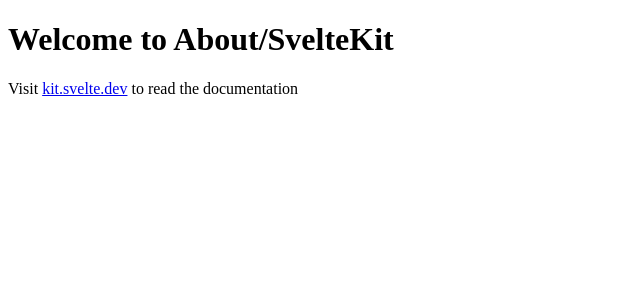
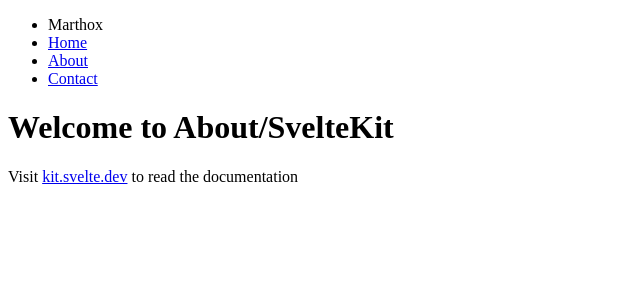
Before and after one commit to MarthoxGJ/Marthox, a SvelteKit app: page /about in a window 1280 px wide. Shown: the top 300 px of the page, without its empty margins (0-640 px from the left). Built offline with nearby package versions, Linux system fonts and the light colour scheme.

Commit message:
Add navbar (#3)

```diff
--- a/package.json
+++ b/package.json
@@ -29,5 +29,8 @@
 		"vite": "^4.4.2",
 		"vitest": "^0.32.2"
 	},
-	"type": "module"
+	"type": "module",
+	"dependencies": {
+		"sass": "^1.68.0"
+	}
 }
--- /dev/null
+++ b/src/components/navbar.svelte
@@ -0,0 +1,27 @@
+<script>
+    /**
+     * @type {Array<{name: string, url: string}>}
+     */
+    export let routes = [{
+        name: "Home",
+        url: "/"
+    }, {
+        name: "About",
+        url: "/about"
+    }, {
+        name: "Contact",
+        url: "/contact"}];
+</script>
+
+<nav>
+    <ul>
+        <li>
+            Marthox
+        </li>
+        {#each routes as route}
+            <li>
+                <a href={route.url}>{route.name}</a>
+            </li>
+        {/each}
+    </ul>
+</nav>
--- /dev/null
+++ b/src/routes/+layout.svelte
@@ -0,0 +1,11 @@
+<script>
+    import Navbar from "../components/navbar.svelte";
+</script>
+
+<Navbar />
+
+<slot/>
+
+<style lang="sass" >
+    @import "../../static/global.sass";
+</style>
--- /dev/null
+++ b/static/global.sass
@@ -0,0 +1,37 @@
+*, *:before, *:after
+  box-sizing: border-box
+
+html, body, div, span, object, iframe, figure, h1, h2, h3, h4, h5, h6, p, blockquote, pre, a, code, em, img, small, strike, strong, sub, sup, tt, b, u, i, ol, ul, li, fieldset, form, label, table, caption, tbody, tfoot, thead, tr, th, td, main, canvas, embed, footer, header, nav, section, video
+  margin: 0
+  padding: 0
+  border: 0
+  font-size: 100%
+  font: inherit
+  vertical-align: baseline
+  text-rendering: optimizeLegibility
+  -webkit-font-smoothing: antialiased
+  text-size-adjust: none
+
+footer, header, nav, section, main
+  display: block
+
+body
+  line-height: 1
+
+ol, ul
+  list-style: none
+
+blockquote, q
+  quotes: none
+
+blockquote:before, blockquote:after, q:before, q:after
+  content: ''
+  content: none
+
+table
+  border-collapse: collapse
+  border-spacing: 0
+
+input
+  -webkit-appearance: none
+  border-radius: 0
```
Also changed, not shown: 1 other file (tests, documents, lock files or other folders).
